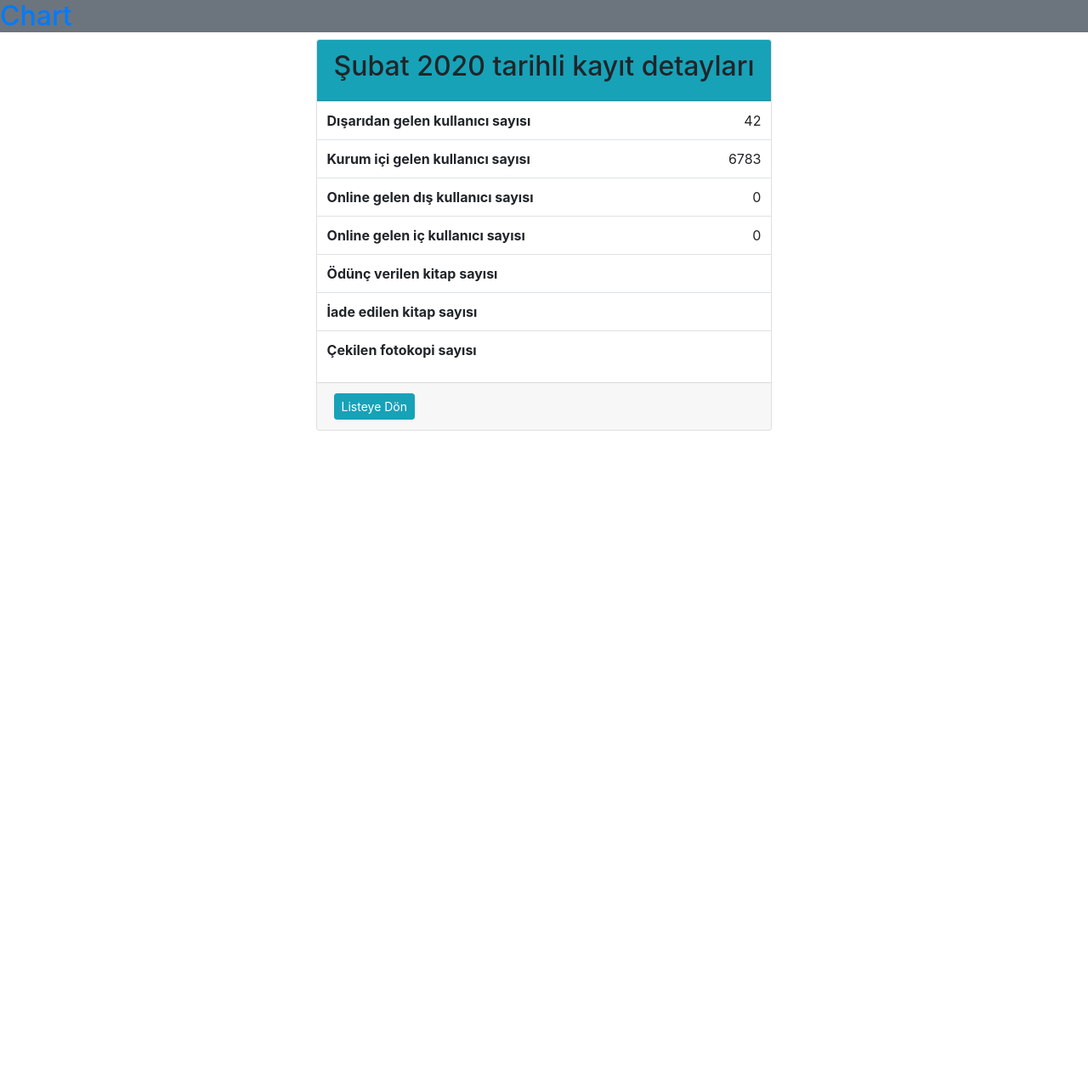
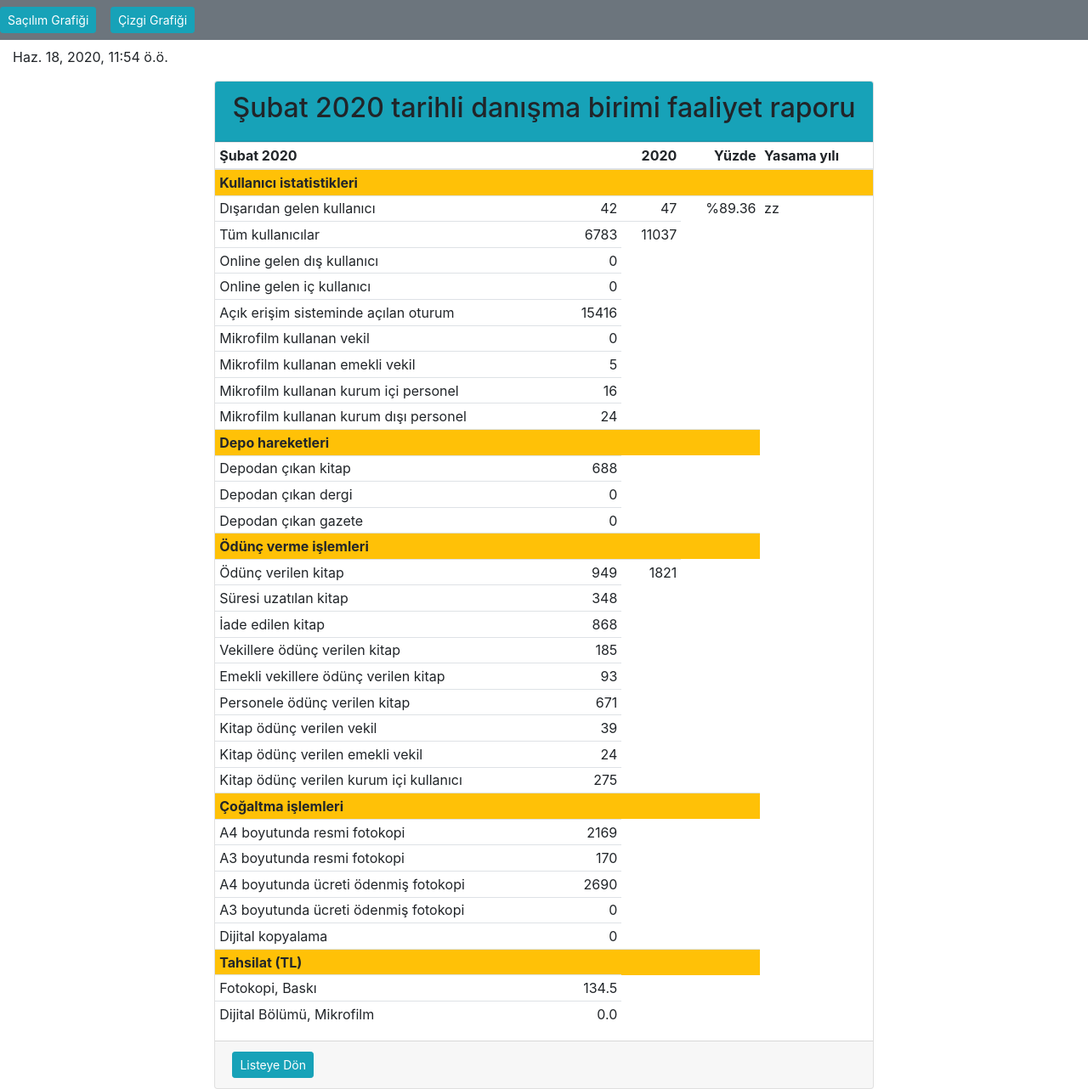
Before and after one commit to tirnavali/tgnat-analytics, a Django app: page /referans/16/ in a window 1280 px wide. Shown: the part 56-1338 px from the top of the page at 85% size. Before the commit the page ends 563 px from the top, so only its background shows below. Run offline with Django 3.2, Linux system fonts and the light colour scheme; data comes from the database, SQL or seed files in the repository; both versions use the stored data as it was after the commit; some libraries are stand-ins or nearby versions.

Commit message:
Referans ayrıntılar sayfası güncellendi.

```diff
--- a/cockpit/models.py
+++ b/cockpit/models.py
@@ -35,8 +35,8 @@ class ReferenceServiceAnalytic(models.Model):
     photocopy_a3_formal = models.IntegerField(default=0, verbose_name="A3 boyutunda resmi fotokopi sayısı.")
     photocopy_a4_paid = models.IntegerField(default=0, verbose_name="A4 boyutunda ücreti ödenmiş fotokopi sayısı.")
     photocopy_a3_paid = models.IntegerField(default=0, verbose_name="A3 boyutunda ücreti ödenmiş fotokopi sayısı.")
+    dijitalized_papers = models.IntegerField(default = 0, verbose_name="Dijital kopya sayısı.")
     photocopy_income = models.FloatField(default = 0, verbose_name="Fotokopiden tahsil edilen TL.")
-    dijitalized_papers = models.IntegerField(default = 0, verbose_name="Dijital kopya sayısı.")
 
     notes = models.TextField(max_length=1500, blank=True, verbose_name="Ekstra not alanı.")
 
@@ -45,7 +45,7 @@ class ReferenceServiceAnalytic(models.Model):
     #photocopy = models.IntegerField(default=0)
     #record_date = models.DateTimeField()
 
-    date = models.DateField( verbose_name="Kaydın girildiği tarih")
+    date = models.DateField( verbose_name="Raporun ait olduğu tarih")
 
     def __str__(self):
         return str(self.date)+" Tarihli Kayıt."
--- a/cockpit/templates/cockpit/referenceserviceanalytic_detail.html
+++ b/cockpit/templates/cockpit/referenceserviceanalytic_detail.html
@@ -1,56 +1,222 @@
-{% include 'cockpit/header.html' %} {% load my_tags %}
+{% extends 'cockpit/base.html' %}
+{% load static %}
+{% load my_tags %}
+
+{% block content %}
+<p>{{ now }}</p>
 <div class="container">
   <div class="row justify-content-center">
     <div class="card">
       <div class="card-header bg-info">
-        <h2>{{ referenceserviceanalytic.date|date:"F Y"}} tarihli kayıt
-        detayları</h2>
+        <h2>{{ referenceserviceanalytic.date|date:"F Y"}} tarihli danışma birimi faaliyet raporu</h2>
       </div>
 
-      <table class="table ">
+      <table class="table table-sm striped">
+        <thead class="">
+          <th colspan="2">{{ referenceserviceanalytic.date|date:"F Y" }}</th>
+          <th class="text-right">{{ referenceserviceanalytic.date|date:"Y"}}</th>
+          <th class="text-right">Yüzde</th>
+          <th>Yasama yılı</th>
+
+        </thead>
         <tbody>
+          <tr class=""><th colspan="5" class="bg-warning">Kullanıcı istatistikleri</th></tr>
           <tr>
-            <th class="" scope="row">Dışarıdan gelen kullanıcı sayısı</th>
+            <td class="" scope="row">Dışarıdan gelen kullanıcı </td>
             <td class="text-right">
               {{ referenceserviceanalytic.user_from_out|rjust:"100"}}
             </td>
+            <td class="text-right">{{ user_from_out__sum}}</td>
+            <td class="text-right">%{{ referenceserviceanalytic.user_from_out|percantage:user_from_out__sum}}</td>
+            <td>zz</td>
 
           </tr>
           <tr>
-            <th scope="row">Kurum içi gelen kullanıcı sayısı</th>
+            <td scope="row">Tüm kullanıcılar</td>
             <td class="text-right">
               {{ referenceserviceanalytic.user_from_inside }}
             </td>
+            <td class="text-right">{{ user_from_inside__sum}}</td>
 
           </tr>
           <tr>
-            <th scope="row">Online gelen dış kullanıcı sayısı</th>
+            <td scope="row">Online gelen dış kullanıcı</td>
             <td class="text-right">
               {{ referenceserviceanalytic.online_user_outside }}
             </td>
           </tr>
           <tr>
-            <th scope="row">Online gelen iç kullanıcı sayısı</th>
+            <td scope="row">Online gelen iç kullanıcı </td>
             <td class="text-right">
               {{ referenceserviceanalytic.online_user_inside }}
             </td>
           </tr>
           <tr>
-            <th scope="row">Ödünç verilen kitap sayısı</th>
+            <td scope="row">Açık erişim sisteminde açılan oturum</td>
             <td class="text-right">
-              {{referenceserviceanalytic.borrowed_books}}
+              {{referenceserviceanalytic.open_access_session_count}}
+            </td>
+          </tr>
+
+          <tr>
+            <td scope="row">Mikrofilm kullanan vekil </td>
+            <td class="text-right">
+              {{referenceserviceanalytic.microfilm_use_mp}}
+            </td>
+          </tr>
+
+          <tr>
+            <td scope="row">Mikrofilm kullanan emekli vekil </td>
+            <td class="text-right">
+              {{referenceserviceanalytic.microfilm_use_retired_mp}}
+            </td>
+          </tr>
+
+          <tr>
+            <td scope="row">Mikrofilm kullanan kurum içi personel </td>
+            <td class="text-right">
+              {{referenceserviceanalytic.microfilm_use_patron_inside}}
+            </td>
+          </tr>
+
+          <tr>
+            <td scope="row">Mikrofilm kullanan kurum dışı personel </td>
+            <td class="text-right">
+              {{referenceserviceanalytic.microfilm_use_patron_outside}}
+            </td>
+          </tr>
+
+
+          <tr><th colspan="4" class="bg-warning">Depo hareketleri</th></tr>
+          <tr>
+            <td scope="row">Depodan çıkan kitap </td>
+            <td class="text-right">
+              {{referenceserviceanalytic.depo_used_book}}
             </td>
           </tr>
           <tr>
-            <th scope="row">İade edilen kitap sayısı</th>
+            <td scope="row">Depodan çıkan dergi </td>
             <td class="text-right">
-              {{referenceserviceanalytic.retired_books}}
+              {{referenceserviceanalytic.depo_used_journal}}
             </td>
           </tr>
           <tr>
-            <th scope="row">Çekilen fotokopi sayısı</th>
-            <td class="text-right">{{referenceserviceanalytic.photocopy}}</td>
+            <td scope="row">Depodan çıkan gazete </td>
+            <td class="text-right">
+              {{referenceserviceanalytic.depo_used_newspaper}}
+            </td>
           </tr>
+
+
+
+          <tr><th colspan="4" class="bg-warning">Ödünç verme işlemleri</th></tr>
+          <tr>
+            <td scope="row">Ödünç verilen kitap </td>
+            <td class="text-right">
+              {{referenceserviceanalytic.book_on_loan}}
+            </td>
+            <td class="text-right">{{ book_on_loan__sum }}</td>
+          </tr>
+          <tr>
+            <td scope="row">Süresi uzatılan kitap </td>
+            <td class="text-right">
+              {{referenceserviceanalytic.book_renew}}
+            </td>
+          </tr>
+          <tr>
+            <td scope="row">İade edilen kitap </td>
+            <td class="text-right">
+              {{referenceserviceanalytic.book_withdraw}}
+            </td>
+          </tr>
+
+
+          <tr>
+            <td scope="row">Vekillere ödünç verilen kitap </td>
+            <td class="text-right">
+              {{referenceserviceanalytic.book_on_loan_mp}}
+            </td>
+          </tr>
+          <tr>
+            <td scope="row">Emekli vekillere ödünç verilen kitap </td>
+            <td class="text-right">
+              {{referenceserviceanalytic.book_on_loan_retired_mp}}
+            </td>
+          </tr>
+          <tr>
+            <td scope="row">Personele ödünç verilen kitap </td>
+            <td class="text-right">
+              {{referenceserviceanalytic.book_on_loan_patron_inside}}
+            </td>
+          </tr>
+
+          <tr>
+            <td scope="row">Kitap ödünç verilen vekil </td>
+            <td class="text-right">
+              {{referenceserviceanalytic.mp_count_for_book_use}}
+            </td>
+          </tr>
+
+          <tr>
+            <td scope="row">Kitap ödünç verilen emekli vekil </td>
+            <td class="text-right">
+              {{referenceserviceanalytic.retired_mp_count_book_use}}
+            </td>
+          </tr>
+
+          <tr>
+            <td scope="row">Kitap ödünç verilen kurum içi kullanıcı </td>
+            <td class="text-right">
+              {{referenceserviceanalytic.inside_patron_count_book_use}}
+            </td>
+          </tr>
+          <tr><th colspan="4" class="bg-warning">Çoğaltma işlemleri</th></tr>
+          <tr>
+            <td scope="row">A4 boyutunda resmi fotokopi</td>
+            <td class="text-right">
+              {{referenceserviceanalytic.photocopy_a4_formal}}
+            </td>
+          </tr>
+          <tr>
+            <td scope="row">A3 boyutunda resmi fotokopi</td>
+            <td class="text-right">
+              {{referenceserviceanalytic.photocopy_a3_formal}}
+            </td>
+          </tr>
+          <tr>
+            <td scope="row">A4 boyutunda ücreti ödenmiş fotokopi </td>
+            <td class="text-right">
+              {{referenceserviceanalytic.photocopy_a4_paid}}
+            </td>
+          </tr>
+          <tr>
+            <td scope="row">A3 boyutunda ücreti ödenmiş fotokopi </td>
+            <td class="text-right">
+              {{referenceserviceanalytic.photocopy_a3_paid}}
+            </td>
+          </tr>
+          <tr>
+            <td scope="row">Dijital kopyalama </td>
+            <td class="text-right">
+              {{referenceserviceanalytic.dijitalized_papers}}
+            </td>
+          </tr>
+
+          <tr><th colspan="4" class="bg-warning">Tahsilat (TL)</th></tr>
+
+          <tr>
+            <td scope="row">Fotokopi, Baskı </td>
+            <td class="text-right">
+              {{referenceserviceanalytic.photocopy_income}}
+            </td>
+          </tr>
+          <tr>
+            <td scope="row">Dijital Bölümü, Mikrofilm </td>
+            <td class="text-right">
+              {{referenceserviceanalytic.microfilm_income}}
+            </td>
+          </tr>
+
         </tbody>
       </table>
       <div class="card-footer">
@@ -73,5 +239,4 @@
     </div>
   </div>
 </div>
-
-{% include 'cockpit/footer.html' %}
+{% endblock %}
--- a/cockpit/templatetags/my_tags.py
+++ b/cockpit/templatetags/my_tags.py
@@ -6,3 +6,8 @@ register = template.Library()
 def verbose_name(obj, field):
     print(obj, field)
     return obj._meta.get_field(field).verbose_name
+@register.filter
+def percantage(num, num_total):
+    print(num)
+    print(num_total)
+    return round(float((int(num)*100) / int(num_total)),2)
--- a/cockpit/views.py
+++ b/cockpit/views.py
@@ -1,10 +1,12 @@
 from django.shortcuts import render, redirect
 from django.core.serializers import serialize
 from django.contrib.auth.decorators import login_required
+from django.utils import timezone
 from django.utils.decorators import method_decorator
 from django.http import HttpResponse, HttpResponseRedirect, JsonResponse
 from django.views import View
 from django.views.generic import DetailView
+from django.db.models import Sum
 from .models import ReferenceServiceAnalytic
 from rest_framework import viewsets
 from .serializers import UserSerializer, GroupSerializer
@@ -196,4 +198,52 @@ class RefAnalyticsDetailView(DetailView):
     """
     ReferenceServiceAnalytic modeli için ayrıntılar sayfası oluşturur.
     """
+    #ReferenceServiceAnalytic.objects.filter(date__year="2020").aggregate(Sum('book_on_loan'))
+    #Detail view kısmına urlden gelen nesne
+    obj = None
     model = ReferenceServiceAnalytic
+
+    def get_object(self):
+        self.obj = super().get_object()
+        # Record the last accessed date
+        #obj.last_accessed = timezone.now()
+        #obj.save()
+        return self.obj
+
+    def get_context_data(self, **kwargs):
+        year = self.obj.date.year
+        query_objects  = ReferenceServiceAnalytic.objects.filter(date__year=year)
+        context = super().get_context_data(**kwargs)
+        context['now'] = timezone.now()
+        context.update(query_objects.aggregate(Sum('user_from_out')))
+        context.update(query_objects.aggregate(Sum('user_from_inside')))
+        context.update(query_objects.aggregate(Sum('online_user_outside')))
+        context.update(query_objects.aggregate(Sum('online_user_inside')))
+        context.update(query_objects.aggregate(Sum('open_access_session_count')))
+        context.update(query_objects.aggregate(Sum('depo_used_book')))
+        context.update(query_objects.aggregate(Sum('depo_used_journal')))
+        context.update(query_objects.aggregate(Sum('depo_used_newspaper')))
+
+        context.update(query_objects.aggregate(Sum('book_on_loan')))
+        context.update(query_objects.aggregate(Sum('book_renew')))
+        context.update(query_objects.aggregate(Sum('book_withdraw')))
+        context.update(query_objects.aggregate(Sum('book_on_loan_mp')))
+        context.update(query_objects.aggregate(Sum('book_on_loan_retired_mp')))
+        context.update(query_objects.aggregate(Sum('book_on_loan_patron_inside')))
+        context.update(query_objects.aggregate(Sum('mp_count_for_book_use')))
+        context.update(query_objects.aggregate(Sum('retired_mp_count_book_use')))
+        context.update(query_objects.aggregate(Sum('inside_patron_count_book_use')))
+        context.update(query_objects.aggregate(Sum('retired_mp_count_book_use')))
+
+        context.update(query_objects.aggregate(Sum('microfilm_use_mp')))
+        context.update(query_objects.aggregate(Sum('microfilm_use_retired_mp')))
+        context.update(query_objects.aggregate(Sum('microfilm_use_patron_inside')))
+        context.update(query_objects.aggregate(Sum('microfilm_use_patron_outside')))
+
+        context.update(query_objects.aggregate(Sum('microfilm_income')))
+        context.update(query_objects.aggregate(Sum('photocopy_a4_formal')))
+        context.update(query_objects.aggregate(Sum('photocopy_a3_formal')))
+        context.update(query_objects.aggregate(Sum('photocopy_a4_paid')))
+        context.update(query_objects.aggregate(Sum('photocopy_a3_paid')))
+        context.update(query_objects.aggregate(Sum('photocopy_income')))
+        return context
```
Also changed, not shown: db.sqlite3.
